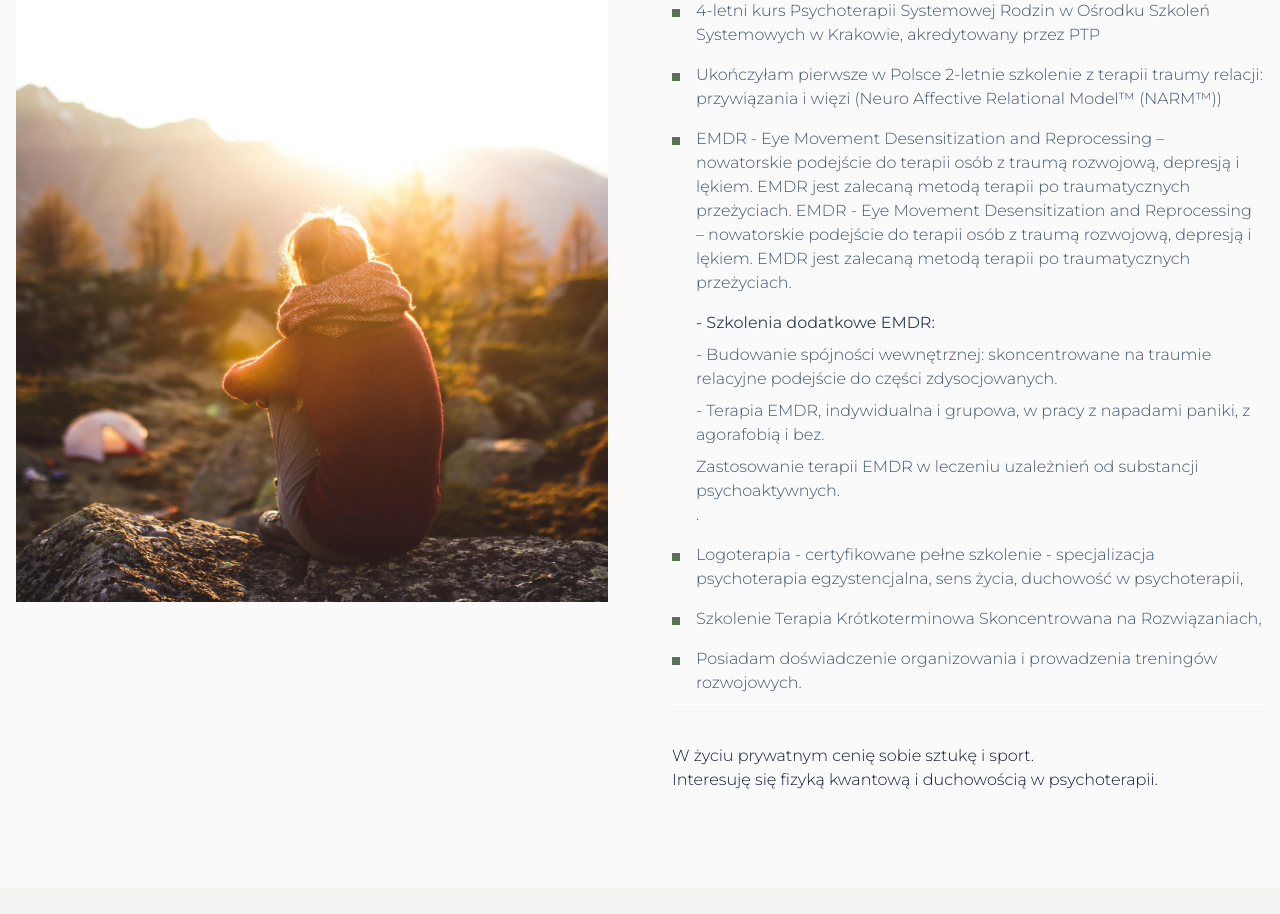
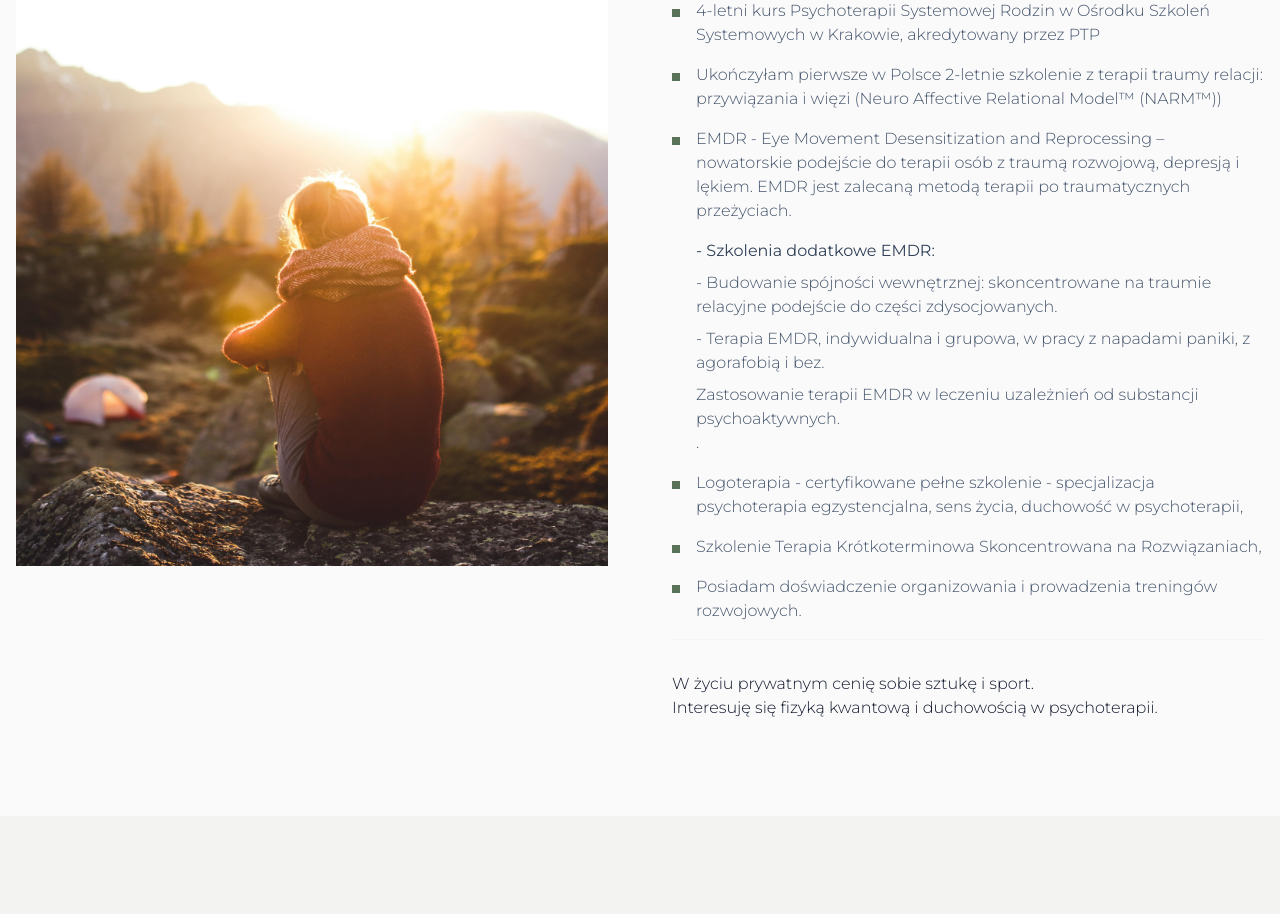
Before and after one commit to HeroFabi/anna-kupiec---psychoterapiav2, a Next.js app: page / in a window 1280 px wide. Shown: the part 5160-6074 px from the top of the page. Built offline with nearby package versions, Linux system fonts and the light colour scheme.

Commit message:
Update About.tsx

```diff
--- a/components/sections/About.tsx
+++ b/components/sections/About.tsx
@@ -40,11 +40,6 @@ export default function About() {
                 <li className="flex items-start">
                   <div className="w-2 h-2 bg-[#5A7358] mr-4 mt-2.5 shrink-0" />
                   <span>EMDR - Eye Movement Desensitization and Reprocessing – nowatorskie podejście do terapii osób z traumą rozwojową, depresją i lękiem. EMDR jest zalecaną metodą terapii po traumatycznych przeżyciach.
-
-                  EMDR - Eye Movement Desensitization and Reprocessing –
-  nowatorskie podejście do terapii osób z traumą rozwojową,
-  depresją i lękiem. EMDR jest zalecaną metodą terapii
-  po traumatycznych przeżyciach.
 
   <p className="mt-4 font-normal text-slate-700">
     - Szkolenia dodatkowe EMDR:
```
